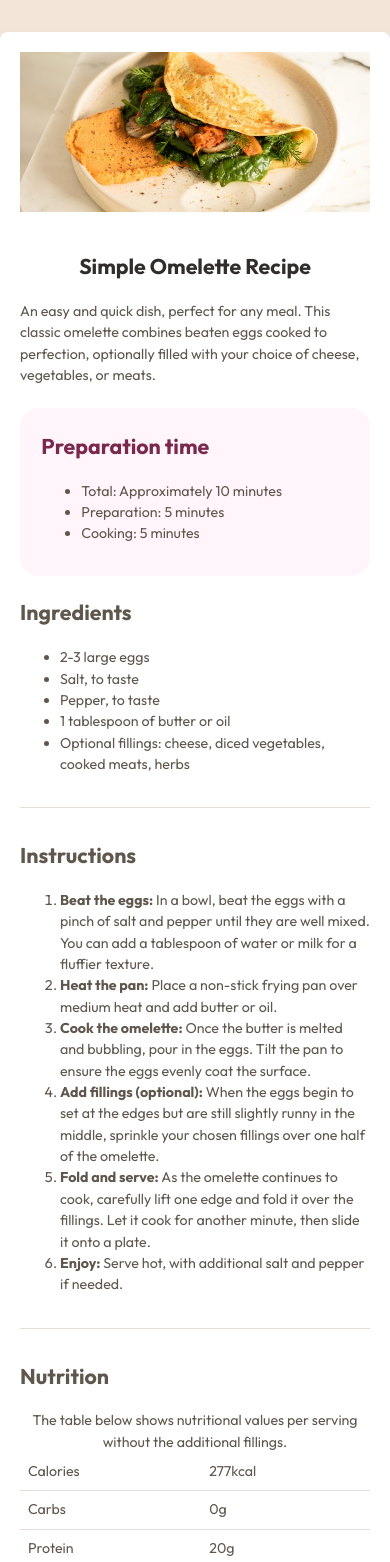
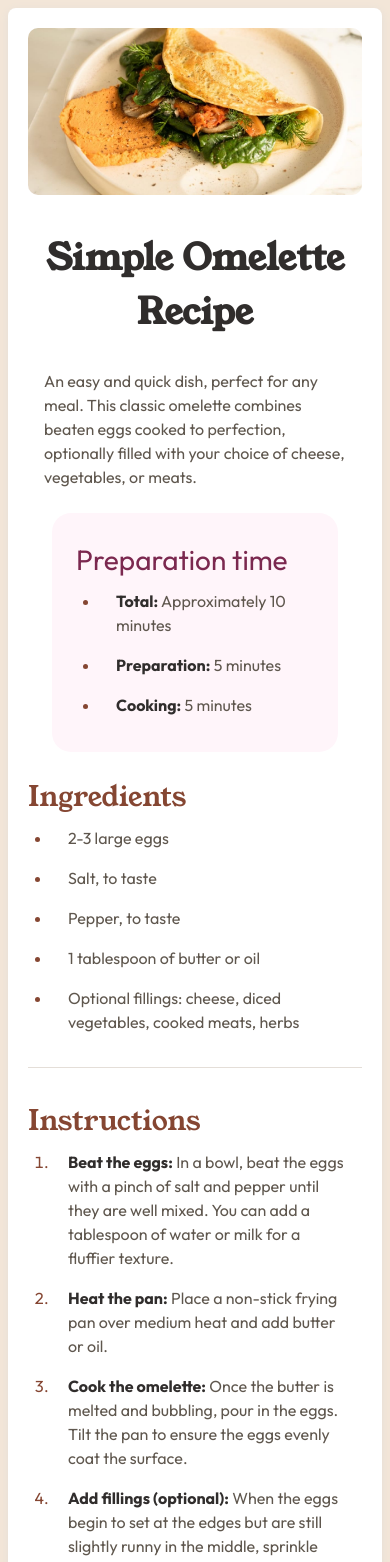
Before and after one commit to Cornelio-II/Recipe-page, a Vue app: page / in a window 390 px wide. Shown: the top 1562 px of the page. Built offline with nearby package versions, Linux system fonts and the light colour scheme.

Commit message:
utilizing responsive design

```diff
--- a/src/components/Recipe-page.vue
+++ b/src/components/Recipe-page.vue
@@ -18,9 +18,9 @@
           <h2 class="heading-name">Preparation time</h2>
           <ul>
             <!-- unordered list -->
-            <li>Total: Approximately 10 minutes</li>
-            <li>Preparation: 5 minutes</li>
-            <li>Cooking: 5 minutes</li>
+            <li><p><span>Total:</span> Approximately 10 minutes</p></li>
+            <li><p><span>Preparation:</span> 5 minutes</p></li>
+            <li><p><span>Cooking:</span> 5 minutes</p></li>
           </ul>
         </div>
       </section>
@@ -28,12 +28,12 @@
         <h2>Ingredients</h2>
         <ul>
           <!-- unordered list -->
-          <li>2-3 large eggs</li>
-          <li>Salt, to taste</li>
-          <li>Pepper, to taste</li>
-          <li>1 tablespoon of butter or oil</li>
+          <li><p>2-3 large eggs</p></li>
+          <li><p>Salt, to taste</p></li>
+          <li><p>Pepper, to taste</p></li>
+          <li><p>1 tablespoon of butter or oil</p></li>
           <li>
-            Optional fillings: cheese, diced vegetables, cooked meats, herbs
+            <p>Optional fillings: cheese, diced vegetables, cooked meats, herbs</p>
           </li>
         </ul>
       </section>
@@ -44,31 +44,38 @@
         <ol>
           <!-- ordered list -->
           <li>
-            <strong>Beat the eggs:</strong> In a bowl, beat the eggs with a
+            <p><span>Beat the eggs:</span> In a bowl, beat the eggs with a
             pinch of salt and pepper until they are well mixed. You can add a
             tablespoon of water or milk for a fluffier texture.
+          </p>
           </li>
           <li>
-            <b>Heat the pan:</b> Place a non-stick frying pan over medium heat
-            and add butter or oil.
+            <p><span>Heat the pan:</span> Place a non-stick frying pan over medium heat
+              and add butter or oil.
+            </p>
           </li>
           <li>
-            <b>Cook the omelette:</b> Once the butter is melted and bubbling,
+            <p><span>Cook the omelette:</span> Once the butter is melted and bubbling,
             pour in the eggs. Tilt the pan to ensure the eggs evenly coat the
             surface.
+          </p>
           </li>
           <li>
-            <b>Add fillings (optional):</b> When the eggs begin to set at the
+            <p><span>Add fillings (optional):</span> When the eggs begin to set at the
             edges but are still slightly runny in the middle, sprinkle your
             chosen fillings over one half of the omelette.
+          </p>
           </li>
           <li>
-            <b>Fold and serve:</b> As the omelette continues to cook, carefully
+           <p><span>Fold and serve:</span> As the omelette continues to cook, carefully
             lift one edge and fold it over the fillings. Let it cook for another
             minute, then slide it onto a plate.
+          </p>
           </li>
           <li>
-            <b>Enjoy:</b> Serve hot, with additional salt and pepper if needed.
+            <p>
+              <span>Enjoy:</span> Serve hot, with additional salt and pepper if needed.
+            </p>
           </li>
         </ol>
       </section>
@@ -84,20 +91,20 @@
           </caption>
           <tbody>
             <tr>
-              <td>Calories</td>
-              <td>277kcal</td>
+              <td class="td-name">Calories</td>
+              <td class="td-grams">277kcal</td>
             </tr>
             <tr>
-              <td>Carbs</td>
-              <td>0g</td>
+              <td class="td-name">Carbs</td>
+              <td class="td-grams">0g</td>
             </tr>
             <tr>
-              <td>Protein</td>
-              <td>20g</td>
+              <td class="td-name">Protein</td>
+              <td class="td-grams">20g</td>
             </tr>
             <tr>
-              <td>Fat</td>
-              <td>22g</td>
+              <td class="td-name">Fat</td>
+              <td class="td-grams">22g</td>
             </tr>
           </tbody>
         </table>
@@ -114,7 +121,7 @@
               href="httuls://www.frontendmentor.io?ref=challenge"
               target="_blank"
               >Frontend Mentor</a
-            >. Coded by <a href="#">Cornelio Jr.</a>.
+            >. Coded by <a href="https://github.com/Cornelio-II/Recipe-page">Cornelio Jr</a>.
           </p>
         </div>
       </footer>
@@ -124,15 +131,35 @@
 .prep-time {
  background-color: var(--rose-50);
  padding: 1.2em 1.5em;
- margin: 1.5em auto;
+ margin: 1.5em;
  border-radius: 1.2rem;
+ font-weight: var(--Outfit-weight-semi-bold);
+
 }
 section .heading-name {
   color: var(--rose-800);
   margin-top: 0.4rem;
+  font-family: var(--Outfit-font);
+  font-weight: var(--Young-Serif-weight);
+}
+.td-name{
+  display: flex;
+  justify-content: flex-start;
+  margin-left: 2rem;
+  padding: 0.5em 0;
+ font-weight: var(--Outfit-weight-regular);
+}
+.td-grams {
+  display: flex;
+  justify-content: flex-end;
+  margin-right: 3rem;
+  padding: 0.5em 0;
+  margin-top: -2.7rem;
+  color: var(--brown-800);
+  font-weight: var(--Outfit-weight-semi-bold);
 }
 .attribution {
-  font-size: 0.688rem;
+  font-size: clamp(0.875rem, 0.831rem + 0.1878vw, 1rem);
   color: hsl(229, 8%, 60%);
 }
 
--- a/src/style.css
+++ b/src/style.css
@@ -7,7 +7,7 @@
   --stone-100: hsl(30, 54%, 90%);
   --stone-150: hsl(30, 18%, 87%);
   --stone-600: hsl(30, 10%, 34%);
-  --tone-900: hsl(24, 5%, 18%);
+  --stone-900: hsl(24, 5%, 18%);
   --brown-800: hsl(14, 45%, 36%);
   --rose-800: hsl(332, 51%, 32%);
   --rose-50: hsl(330, 100%, 98%);
@@ -17,14 +17,20 @@
 
   --Outfit-font: "Outfit", sans-serif;
   --Outfit-weight-regular: 400;
-  --Outfit-weight-semin-bold: 600;
+  --Outfit-weight-semi-bold: 600;
   --Outfit-weight-bold: 700;
 
-  /* - Mobile: 375px
-    - Desktop: 1440px */
+  --body-font-size: clamp(1rem, 0.956rem + 0.1878vw, 1.125rem);
+  --h1-font-size: clamp(2rem, 6vw + 1rem, 2.25rem);
+  --h2-font-size: clamp(1.5rem, 4vw + 1rem, 1.75rem);
+
 }
 *, *::before, *::after {
   box-sizing: border-box;
+
+}
+*{
+  font-weight: normal;
 }
 html,
 body{
@@ -38,7 +44,7 @@ body{
   display: grid;
   place-items: center;
   font-family: var(--Outfit-font);
-  font-weight: var(--Outfit-weight-regular);
+  font-size: var(--body-font-size);
   background-color: var(--stone-100);
   color: var(--stone-600);
   transition: all 300ms ease-in-out;
@@ -54,40 +60,50 @@ webp{
   max-inline-size: 100%;
   block-size: auto;
   aspect-ratio: 2/1;
-  object-fit: contain;
+  object-fit: cover;
   object-position: top center;
 }
+img {
+  width: 100%;
+  height: auto;
+  border-radius: 0.625rem;
+}
+
 main {
   position: relative;
   display: flex;
   flex-direction: column;
   max-width: 42rem;
-  margin: 2rem auto;
+  margin: 0.5rem ;
   padding: 1.25rem;
   border-radius: 0.5rem;
   background-color: var(--white);
   box-shadow: 0 0.125rem 0.5rem var(--stone-150);
-  font-size: clamp(0.875rem, 0.8487rem + 0.1681vw, 1rem);
 }
 
 h1 {
-  color: var(--tone-900);
+  color: var(--stone-900);
+
+  text-align: center;
+  font-family: var(--Young-Serif-font);
   font-weight: var(--Outfit-weight-bold);
-  text-align: center;
+  font-size:  var(--h1-font-size);
 }
 h2 {
+  font-size: var(--h2-font-size);
+  font-family: var(--Young-Serif-font);
+  font-weight: var(--Outfit-weight-regular);
+  color: var(--brown-800);
+  margin: 0.5rem 0;
+}
 
-}
-img {
-  width: 100%;
-  height: auto;
-}
 table {
   border-collapse: collapse;
   width: 100%;
   margin-top: 1rem;
 }
 tr {
+
   border-bottom: 0.063rem solid var(--stone-150);
 }
 hr {
@@ -97,12 +113,39 @@ hr {
   width: 100%;
   height: 0;
   background: var(--stone-150);
+
+}
+tbody {
+  display: flex;
+  flex-direction: column;
+  gap: 0.5rem;
+  padding: 0.5rem;
+  background-color: var(--white);
+  border-radius: 0.5rem;
+  box-shadow: 0 0.125rem 0.5rem var(--stone-150);
+  margin-top: 1.5rem;
+  margin-bottom: 1rem;
 }
 td {
   padding: 0.5rem;
-  text-align: left;
 }
 footer {
   margin-top: 2rem;
   text-align: center;
 }
+ul, ol{
+  padding-left: 1.5rem;
+  margin: 0.5rem 0;
+  color: var(--brown-800);
+  font-weight: var(--Outfit-weight-bold);
+}
+p{
+  color: var(--stone-600);
+  margin-left: 1rem;
+  margin-right: 1rem;
+  margin-top: 0.5rem;
+}
+span{
+  color: var(--stone-900);
+  font-weight: var(--Outfit-weight-bold);
+}
```
Also changed, not shown: src/App.vue (+3 -5 lines), 2 other files (tests, documents, lock files or other folders).
